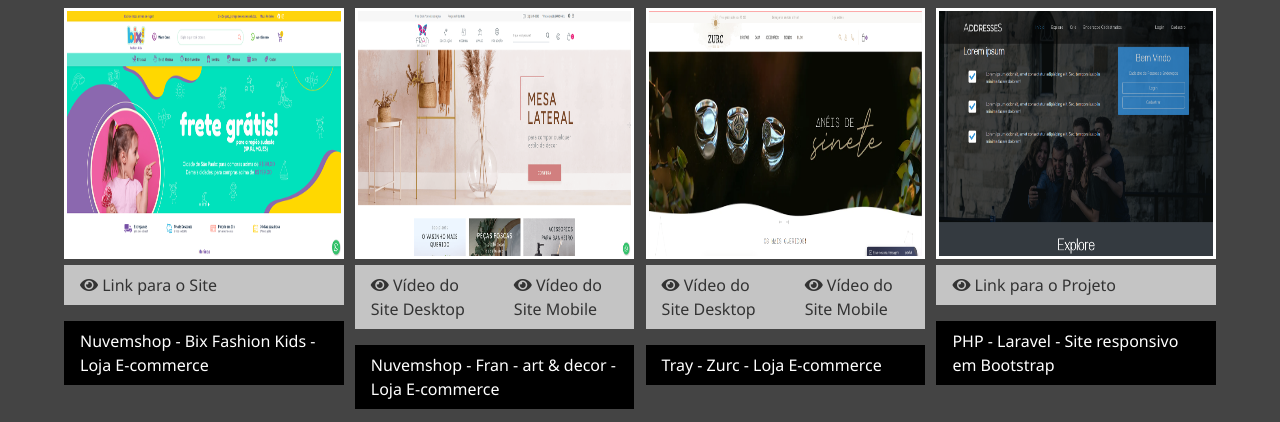
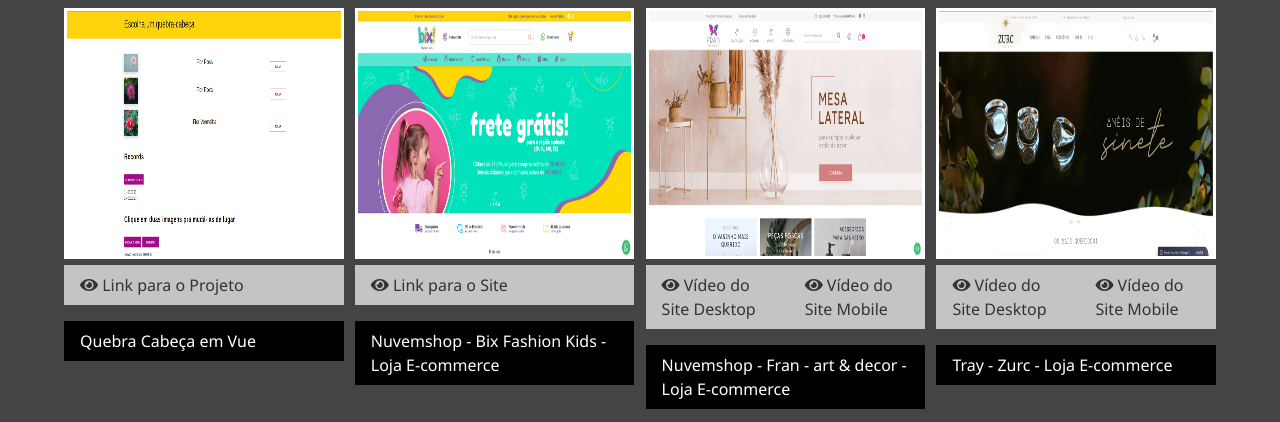
Before and after one commit to guilherme-ro/guilherme-ro.github.io, a website: page jobs.html in a window 1280 px wide. Shown: the part 643-1065 px from the top of the page. Drawn offline with Linux system fonts and the light colour scheme.

Commit message:
Alteracoes portfolio

```diff
--- a/jobs.html
+++ b/jobs.html
@@ -111,6 +111,19 @@
             <i class="fas fa-eye"></i> Link para o Site
           </a>
           <p class="btn-dark project-desc">Nuvemshop - Dona Lolla - Loja E-commerce</p>
+        </div>
+        <div class="item">
+          <a href="#">
+            <img src="img/projects/project-slider-puzzle-vue.png" alt="Project" />
+          </a>
+          <a
+            href="https://guilherme-slider-puzzle-vue.netlify.app/"
+            target="_blank"
+            class="btn-light"
+          >
+            <i class="fas fa-eye"></i> Link para o Projeto
+          </a>
+          <p class="btn-dark project-desc">Quebra Cabeça em Vue</p>
         </div>
         <div class="item">
           <a href="#">
```
Also changed, not shown: about.html (+1 -1 lines), img/projects/project-slider-puzzle-vue.png (added).
